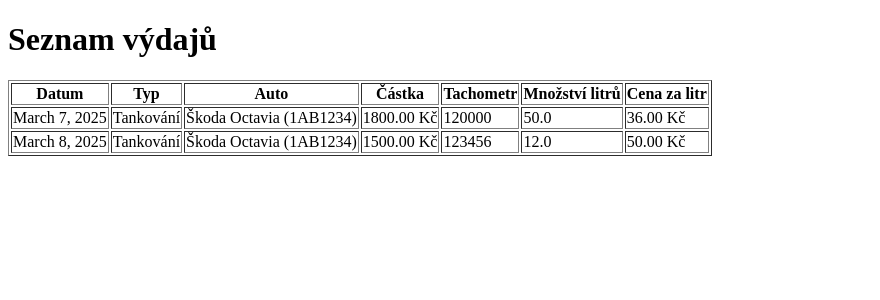
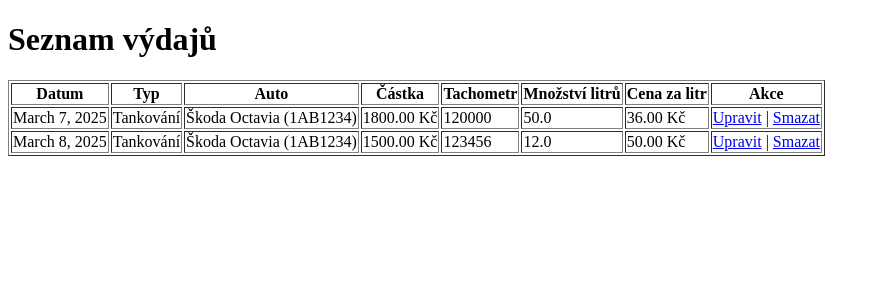
Before and after one commit to p-mik/Spotrebnik, a Django app: page /vydaje/ in a window 1280 px wide. Shown: the part 45-345 px from the top of the page, without its empty margins (0-880 px from the left). Run offline with Django 5.2, Linux system fonts and the light colour scheme; a user stored in the database is signed in; data comes from the database, SQL or seed files in the repository.

Commit message:
Add views and templates for editing and deleting expenses

```diff
--- a/spotrebnik/vydaje/templates/vydaje/seznam_vydaju.html
+++ b/spotrebnik/vydaje/templates/vydaje/seznam_vydaju.html
@@ -13,6 +13,7 @@
                     <th>Tachometr</th>
                     <th>Množství litrů</th>
                     <th>Cena za litr</th>
+                    <th>Akce</th>
                 </tr>
             </thead>
             <tbody>
@@ -25,6 +26,10 @@
                     <td>{{ vydaj.tachometr }}</td>
                     <td>{{ vydaj.mnozstvi_litru|default:"-" }}</td>
                     <td>{{ vydaj.cena_za_litr|default:"-" }} Kč</td>
+                    <td>
+                        <a href="{% url 'upravit_vydaj' vydaj.id %}">Upravit</a> |
+                        <a href="{% url 'smazat_vydaj' vydaj.id %}">Smazat</a>
+                    </td>
                 </tr>
                 {% endfor %}
             </tbody>
--- a/spotrebnik/vydaje/urls.py
+++ b/spotrebnik/vydaje/urls.py
@@ -10,12 +10,16 @@ from .views import (
     seznam_vydaju,
     smazat_auto,
     upravit_auto,
+    upravit_vydaj,
+    smazat_vydaj,
 )
 
 urlpatterns = [
     path('', home, name='home'),  # Hlavní stránka
     path('vydaje/', seznam_vydaju, name='seznam_vydaju'),
     path('vydaje/pridat/', pridat_vydaj, name='pridat_vydaj'),
+    path('vydaje/<int:id>/upravit/', upravit_vydaj, name='upravit_vydaj'),
+    path('vydaje/<int:id>/smazat/', smazat_vydaj, name='smazat_vydaj'),
     path('auta/', seznam_aut, name='seznam_aut'),
     path('auta/pridat/', pridat_auto, name='pridat_auto'),
     path('auta/<int:id>/upravit/', upravit_auto, name='upravit_auto'),
--- a/spotrebnik/vydaje/views.py
+++ b/spotrebnik/vydaje/views.py
@@ -25,6 +25,28 @@ def pridat_vydaj(request):
         form = VydajForm()
 
     return render(request, 'vydaje/pridat_vydaj.html', {'form': form})
+
+
+@login_required
+def upravit_vydaj(request, id):
+    vydaj = get_object_or_404(Vydaj, id=id, uzivatel=request.user)
+    if request.method == 'POST':
+        form = VydajForm(request.POST, instance=vydaj)
+        if form.is_valid():
+            form.save()
+            return redirect('seznam_vydaju')
+    else:
+        form = VydajForm(instance=vydaj)
+    return render(request, 'vydaje/upravit_vydaj.html', {'form': form})
+
+
+@login_required
+def smazat_vydaj(request, id):
+    vydaj = get_object_or_404(Vydaj, id=id, uzivatel=request.user)
+    if request.method == 'POST':
+        vydaj.delete()
+        return redirect('seznam_vydaju')
+    return render(request, 'vydaje/potvrdit_smazani.html', {'vydaj': vydaj})
 
 def registrace(request):
     if request.method == "POST":
```
Also changed, not shown: spotrebnik/vydaje/templates/vydaje/potvrdit_smazani.html (added, +10 -0 lines), spotrebnik/vydaje/templates/vydaje/upravit_vydaj.html (added, +10 -0 lines).
